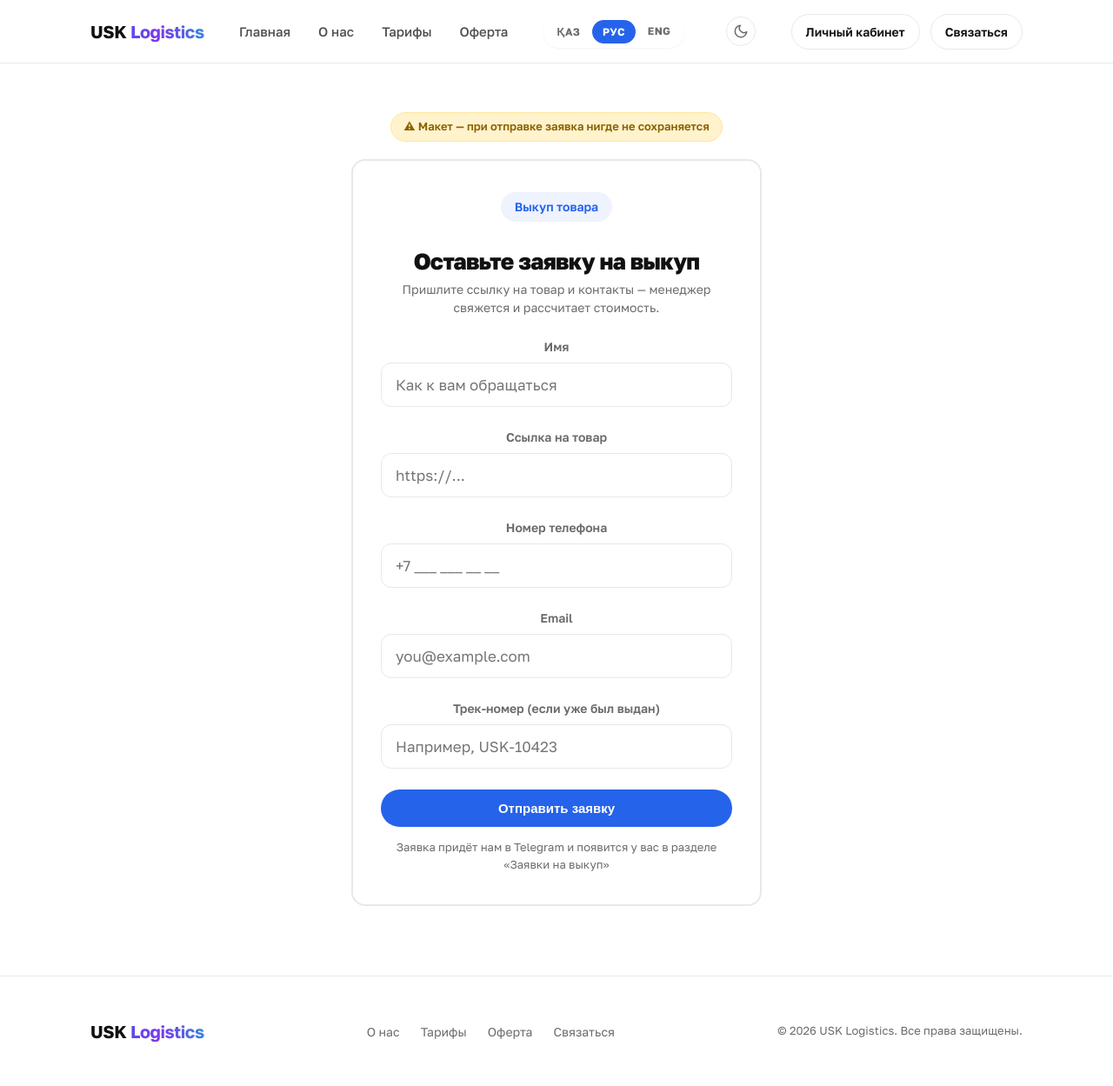
After one commit to tainaro25/usk-logistics-site, a PHP site: page /request.html in a window 1280 px wide. The commit adds this page. Shown: the whole page at 87% size. Run offline with PHP 8.4, Linux system fonts and the light colour scheme.

Commit message:
Add dark theme (RU version only)
Adds a manual dark/light toggle (moon/sun icon next to the language
switcher) on every RU-language page: index, about, tariffs, contact,
offer, blog, request, track, account-login, account-dashboard. The en/
pages and the admin panel are untouched, per the standing rule that new
features stay RU-only until asked otherwise.

- style.css: introduces --card-bg and --bg-rgb tokens alongside the
  existing --bg/--text/--muted/--border/--accent/--surface set, gated
  under :root[data-theme="dark"]; converts hardcoded white card/surface
  backgrounds and translucent header "glass" effects to use these tokens;
  adds dark-mode color overrides for the pastel status badges, auth
  badge, and warning boxes so they stay readable on a dark background
- i18n.js: wires the #theme-toggle button (click swaps data-theme and
  persists the choice to localStorage under "usk_theme") for the 8 pages
  that already load this file
- request.html and track.html don't load i18n.js, so they get the same
  toggle wiring inline instead
- every page gets a tiny synchronous inline script at the very top of
  <head> that applies the saved theme before first paint, avoiding a
  flash of the wrong theme on load

Co-Authored-By: Claude Sonnet 5 <noreply@anthropic.com>

```diff
--- a/assets/style.css
+++ b/assets/style.css
@@ -1,5 +1,7 @@
 :root {
   --bg: #ffffff;
+  --bg-rgb: 255, 255, 255;
+  --card-bg: #ffffff;
   --text: #111111;
   --muted: #6b6b6b;
   --border: #e8e8e8;
@@ -50,7 +116,7 @@ img {
   position: sticky;
   top: 0;
   z-index: 100;
-  background: rgba(255, 255, 255, 0.85);
+  background: rgba(var(--bg-rgb), 0.85);
   backdrop-filter: saturate(180%) blur(12px);
   border-bottom: 1px solid var(--border);
 }
@@ -142,13 +208,13 @@ img {
   display: flex;
   align-items: center;
   gap: 2px;
-  background: rgba(255, 255, 255, 0.5);
+  background: rgba(var(--bg-rgb), 0.5);
   backdrop-filter: saturate(180%) blur(10px);
   -webkit-backdrop-filter: saturate(180%) blur(10px);
-  border: 1px solid rgba(255, 255, 255, 0.7);
+  border: 1px solid rgba(var(--bg-rgb), 0.7);
   border-radius: 999px;
   padding: 3px;
-  box-shadow: 0 1px 3px rgba(0, 0, 0, 0.05), inset 0 1px 0 rgba(255, 255, 255, 0.6);
+  box-shadow: 0 1px 3px rgba(0, 0, 0, 0.05), inset 0 1px 0 rgba(var(--bg-rgb), 0.6);
 }
 
 .lang-btn {
@@ -178,6 +244,43 @@ img {
   text-decoration: none;
   display: inline-flex;
   align-items: center;
+}
+
+.theme-toggle {
+  display: inline-flex;
+  align-items: center;
+  justify-content: center;
+  width: 34px;
+  height: 34px;
+  flex-shrink: 0;
+  margin-left: 8px;
+  border: 1px solid var(--border);
+  border-radius: 999px;
+  background: var(--card-bg);
+  color: var(--muted);
+  cursor: pointer;
+  transition: background-color 0.15s ease, color 0.15s ease, border-color 0.15s ease;
+}
+
+.theme-toggle:hover {
+  color: var(--text);
+  background: var(--surface);
+}
+
+.theme-toggle .theme-icon-moon {
+  display: block;
+}
+
+.theme-toggle .theme-icon-sun {
+  display: none;
+}
+
+:root[data-theme="dark"] .theme-toggle .theme-icon-moon {
+  display: none;
+}
+
+:root[data-theme="dark"] .theme-toggle .theme-icon-sun {
+  display: block;
 }
 
 .btn {
@@ -597,7 +700,7 @@ section.alt {
 .calc-card {
   max-width: 520px;
   margin: 0 auto;
-  background: #fff;
+  background: var(--card-bg);
   border: 2px solid var(--border);
   border-radius: var(--radius);
   padding: 36px 32px;
@@ -668,7 +771,7 @@ section.alt {
   font-size: 17px;
   font-family: inherit;
   color: var(--text);
-  background: #fff;
+  background: var(--card-bg);
   transition: border-color 0.15s ease;
   scroll-margin-top: 96px;
 }
--- /dev/null
+++ b/request.html
@@ -0,0 +1,167 @@
+<!DOCTYPE html>
+<html lang="ru">
+<head>
+<script>try{if(localStorage.getItem("usk_theme")==="dark")document.documentElement.setAttribute("data-theme","dark");}catch(e){}</script>
+<meta charset="UTF-8">
+<meta name="viewport" content="width=device-width, initial-scale=1.0">
+<title>Заявка на выкуп — USK Logistics (макет)</title>
+<meta name="robots" content="noindex, nofollow">
+<link rel="icon" type="image/svg+xml" href="assets/favicon.svg">
+<link rel="preconnect" href="https://fonts.googleapis.com">
+<link rel="preconnect" href="https://fonts.gstatic.com" crossorigin>
+<link href="https://fonts.googleapis.com/css2?family=Golos+Text:wght@400;500;600;700;800;900&display=swap" rel="stylesheet">
+<link rel="stylesheet" href="assets/style.css?v=35">
+</head>
+<body>
+
+<header class="site-header">
+  <div class="wrap">
+    <a href="index.html" class="logo">USK <span>Logistics</span></a>
+    <nav class="nav">
+      <a href="index.html">Главная</a>
+      <a href="about.html">О нас</a>
+      <a href="tariffs.html">Тарифы</a>
+      <a href="offer.html">Оферта</a>
+    </nav>
+    <div class="lang-switch" role="group" aria-label="Тіл / Язык">
+      <button type="button" class="lang-btn" data-lang="kk">ҚАЗ</button>
+      <button type="button" class="lang-btn active" data-lang="ru">РУС</button>
+      <a href="en/index.html" class="lang-btn lang-link">ENG</a>
+    </div>
+    <button type="button" class="theme-toggle" id="theme-toggle" aria-label="Тёмная тема" title="Тёмная тема">
+      <svg class="theme-icon-moon" width="18" height="18" viewBox="0 0 24 24" fill="none" stroke="currentColor" stroke-width="2" stroke-linecap="round" stroke-linejoin="round"><path d="M21 12.79A9 9 0 1 1 11.21 3 7 7 0 0 0 21 12.79Z"/></svg>
+      <svg class="theme-icon-sun" width="18" height="18" viewBox="0 0 24 24" fill="none" stroke="currentColor" stroke-width="2" stroke-linecap="round" stroke-linejoin="round"><circle cx="12" cy="12" r="5"/><line x1="12" y1="1" x2="12" y2="3"/><line x1="12" y1="21" x2="12" y2="23"/><line x1="4.22" y1="4.22" x2="5.64" y2="5.64"/><line x1="18.36" y1="18.36" x2="19.78" y2="19.78"/><line x1="1" y1="12" x2="3" y2="12"/><line x1="21" y1="12" x2="23" y2="12"/><line x1="4.22" y1="19.78" x2="5.64" y2="18.36"/><line x1="18.36" y1="5.64" x2="19.78" y2="4.22"/></svg>
+    </button>
+    <div class="header-cta">
+      <a href="account-login.html" class="btn btn-outline btn-sm">Личный кабинет</a>
+      <a href="contact.html" class="btn btn-outline btn-sm">Связаться</a>
+    </div>
+    <button class="menu-toggle" aria-label="Меню">
+      <span></span><span></span><span></span>
+    </button>
+  </div>
+</header>
+
+<main>
+  <section class="hero" style="padding: 56px 0 40px;">
+    <div class="wrap" style="max-width: 520px;">
+      <span class="auth-badge">⚠ Макет — при отправке заявка нигде не сохраняется</span>
+
+      <div class="calc-card" style="margin: 0;" id="form-card">
+        <span class="eyebrow">Выкуп товара</span>
+        <h1 style="font-size: 26px; margin: 8px 0 8px;">Оставьте заявку на выкуп</h1>
+        <p style="color: var(--muted); font-size: 14px; margin: 0 0 24px;">Пришлите ссылку на товар и контакты — менеджер свяжется и рассчитает стоимость.</p>
+        <div class="calc-input-row">
+          <label for="req-name">Имя</label>
+          <input type="text" id="req-name" placeholder="Как к вам обращаться">
+        </div>
+
+        <div class="calc-input-row">
+          <label for="req-link">Ссылка на товар</label>
+          <input type="text" id="req-link" placeholder="https://...">
+        </div>
+        <div class="calc-input-row">
+          <label for="req-phone">Номер телефона</label>
+          <input type="text" id="req-phone" placeholder="+7 ___ ___ __ __">
+        </div>
+        <div class="calc-input-row">
+          <label for="req-email">Email</label>
+          <input type="text" id="req-email" placeholder="you@example.com">
+        </div>
+        <div class="calc-input-row">
+          <label for="req-track">Трек-номер (если уже был выдан)</label>
+          <input type="text" id="req-track" placeholder="Например, USK-10423">
+        </div>
+
+        <button type="button" class="btn btn-primary" style="width: 100%;" id="req-submit">Отправить заявку</button>
+        <p style="color: var(--muted); font-size: 13px; margin: 14px 0 0; text-align: center;">Заявка придёт нам в Telegram и появится у вас в разделе «Заявки на выкуп»</p>
+      </div>
+
+      <div class="calc-card" style="margin: 0; text-align: center;" id="success-card" hidden>
+        <div style="font-size: 40px; margin-bottom: 12px;">✅</div>
+        <h1 style="font-size: 22px; margin: 0 0 8px;">Заявка отправлена</h1>
+        <p style="color: var(--muted); font-size: 14px; margin: 0 0 20px;">Менеджер свяжется с вами в ближайшее время. Статус можно будет отслеживать в личном кабинете.</p>
+        <a href="account-dashboard.html" class="btn btn-outline" style="width: 100%;">Перейти в личный кабинет</a>
+      </div>
+    </div>
+  </section>
+</main>
+
+<footer class="site-footer">
+  <div class="wrap footer-grid">
+    <div class="logo">USK <span>Logistics</span></div>
+    <div class="footer-links">
+      <a href="about.html">О нас</a>
+      <a href="tariffs.html">Тарифы</a>
+      <a href="offer.html">Оферта</a>
+      <a href="contact.html">Связаться</a>
+    </div>
+    <div class="copyright">© 2026 USK Logistics. Все права защищены.</div>
+  </div>
+</footer>
+
+<script>
+  var themeToggle = document.getElementById("theme-toggle");
+  if (themeToggle) {
+    themeToggle.addEventListener("click", function () {
+      var isDark = document.documentElement.getAttribute("data-theme") === "dark";
+      var next = isDark ? "light" : "dark";
+      if (next === "dark") {
+        document.documentElement.setAttribute("data-theme", "dark");
+      } else {
+        document.documentElement.removeAttribute("data-theme");
+      }
+      try {
+        localStorage.setItem("usk_theme", next);
+      } catch (e) {}
+    });
+  }
+
+  document.getElementById("req-submit").addEventListener("click", function () {
+    var submitBtn = document.getElementById("req-submit");
+    var name = document.getElementById("req-name").value.trim();
+    var link = document.getElementById("req-link").value.trim();
+    var phone = document.getElementById("req-phone").value.trim();
+    var email = document.getElementById("req-email").value.trim();
+    var track = document.getElementById("req-track").value.trim();
+
+    if (!name || !phone) {
+      alert("Заполните, пожалуйста, имя и телефон.");
+      return;
+    }
+
+    submitBtn.disabled = true;
+    submitBtn.textContent = "Отправка...";
+
+    var formData = new FormData();
+    formData.append("name", name);
+    formData.append("link", link);
+    formData.append("phone", phone);
+    formData.append("email", email);
+    formData.append("track", track);
+
+    fetch("send-request.php", { method: "POST", body: formData })
+      .then(function (r) { return r.json(); })
+      .then(function (data) {
+        if (data.ok) {
+          document.getElementById("form-card").hidden = true;
+          document.getElementById("success-card").hidden = false;
+        } else {
+          alert("Не получилось отправить заявку. Попробуйте написать нам в WhatsApp или Telegram.");
+        }
+      })
+      .catch(function () {
+        alert("Не получилось отправить заявку. Попробуйте написать нам в WhatsApp или Telegram.");
+      })
+      .finally(function () {
+        submitBtn.disabled = false;
+        submitBtn.textContent = "Отправить заявку";
+      });
+  });
+
+  document.querySelector(".menu-toggle").addEventListener("click", function () {
+    document.body.classList.toggle("nav-open");
+  });
+</script>
+</body>
+</html>
```
Also changed, not shown: other parts of assets/style.css (+81 -17 lines), about.html (+7 -2 lines), account-dashboard.html (+7 -2 lines), account-login.html (+7 -2 lines), assets/i18n.js (+16 -0 lines), blog.html (+7 -2 lines), contact.html (+7 -2 lines), index.html (+7 -2 lines), offer.html (+7 -2 lines), tariffs.html (+7 -2 lines), track.html (added, +110 -0 lines).
